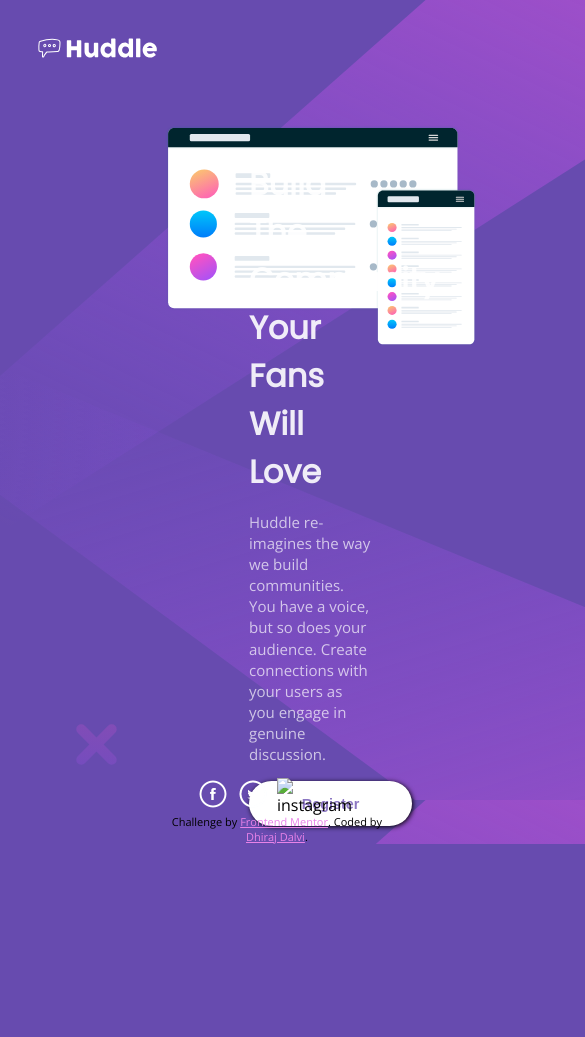
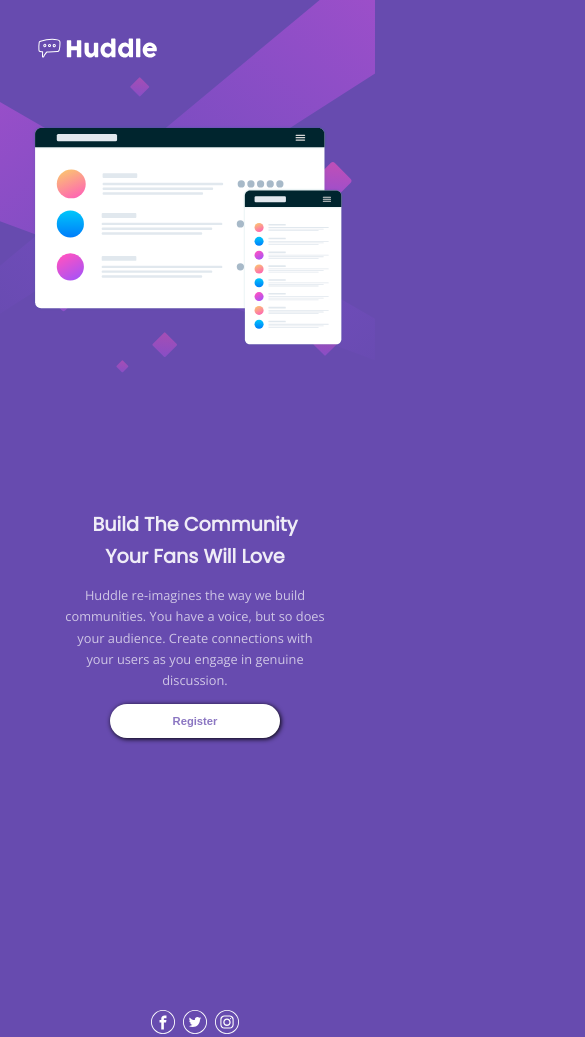
Before and after one commit to dhirajdalvi2001/huddle-landing-page-with-single-introductory-section-master, a plain HTML site: page index.html in a window 390 px wide. Shown: the top 1037 px of the page, 585 px wide, since content can reach past the window. Before the commit the page ends 844 px from the top, so only its background shows below. Drawn offline with nearby package versions, Linux system fonts and the light colour scheme.

Commit message:
final-commit

```diff
--- a/index.html
+++ b/index.html
@@ -25,21 +25,11 @@
         <button>Register</button>
     </div>
   </div>
-  <div class="socials">
-    <div class="facebook">
-      <img src="./images/facebook.png" id="facebook" alt="facebook">
-    </div>
-    <div class="twitter">
-      <img src="./images/twitter.png" id="twitter" alt="twitter">
-    </div>
-    <div class="instagram">
-      <img src="./images/instagram.png" id="instagram" alt="instagram">
-    </div>
+  <div id="socials">
+    <img src="./images/facebook.svg" alt="facebook">
+    <img src="./images/twitter.svg" alt="twitter">
+    <img src="./images/instagram.svg" alt="instagram">
   </div>
-
-
-
-
 
   <footer>
     <p class="attribution">
@@ -47,6 +37,5 @@
       Coded by <a href="https://github.com/dhirajdalvi2001">Dhiraj Dalvi</a>.
     </p>
   </footer>
-  <script src="index.js"></script>
 </body>
 </html>
--- a/index.js
+++ /dev/null
@@ -1,40 +0,0 @@
-var facebook = document.getElementById("facebook");
-facebook.onmouseover = mouseOver;
-facebook.onmouseout = mouseOut;
-
-function mouseOver() {
-    facebook.src = "./images/facebook1.png";
-}
-
-function mouseOut() {
-    facebook.src = "./images/facebook.png";
-}
-
-var twitter = document.getElementById("twitter");
-twitter.onmouseover = tmouseOver;
-twitter.onmouseout = tmouseOut;
-
-function tmouseOver() {
-    twitter.src = "./images/twitter1.png";
-}
-
-function tmouseOut() {
-    twitter.src = "./images/twitter.png";
-}
-
-var instagram = document.getElementById("instagram");
-instagram.onmouseover = commonFucktion(instagram);
-instagram.onmouseout = imouseOut;
-
-function imouseOver() {
-    instagram.src = "./images/instagram1.png";
-}
-
-function imouseOut() {
-    instagram.src = "./images/instagram.png";
-}
-
-function commonFucktion(text) {
-    text.src = `./images/${text}1.png`
-    console.log(text.src);
-}
--- a/styles.css
+++ b/styles.css
@@ -9,6 +9,7 @@
 body {
     background-image: url(./images/bg-desktop.svg);
     background-color: hsl(257, 40%, 49%);
+    background-repeat: no-repeat;
     font-family: 'Open Sans', sans-serif;
     font-weight: 400;
 }
@@ -73,22 +74,24 @@
     color: white;
 }
 
-.socials {
-    width: 10vw;
+#socials {
+    width: 9vw;
     position: absolute;
     right: 158px;
     bottom: 28px;
     display: flex;
+    justify-content: space-between;
 }
 
-.socials img {
+#socials img {
     width: 2rem;
     margin: 0 0.25rem;
+    filter: brightness(0) invert();
 }
 
-.socials img:hover {
-    color: hsl(300, 69%, 71%);
+#socials img:hover {
     cursor: pointer;
+    filter: invert(73%) sepia(24%) saturate(1992%) hue-rotate(229deg) brightness(93%) contrast(96%);
 }
 
 .attribution {
@@ -105,7 +108,7 @@
     left: 42%;
 }
 
-@media (max-width: 600px) and (min-width: 350px) {
+@media (max-width: 600px) and (min-width: 300px) {
     .logo img {
         margin: 2rem;
         width: 8rem;
@@ -114,13 +117,64 @@
     body {
         display: flex;
         flex-wrap: wrap;
+        background-image: url(./images/bg-mobile.svg);
+    }
+
+    .main-container {
+        display: flex;
+        flex-wrap: wrap;
     }
 
     .illustration-mockups {
         width: 100vw;
+        height:36vh;
+        margin-top: 0.5rem;
     }
 
     .illustration-mockups img{
+        margin: 1rem 2rem;
         width: 80vw;
     }
+
+    .content {
+        width: 100vw;
+        height: 70vh;
+    }
+
+    .content h1 {
+        margin: 6rem auto 0;
+        font-size: 1.2rem;
+        text-align: center;
+        line-height: 2rem;
+    }
+
+    .content p {
+        margin: 0.8rem auto;
+        font-size: 0.8rem;
+        text-align: center;
+    }
+
+    button {
+        margin: 0.8rem auto;
+        padding: 0.7rem 3.9rem;
+        font-size: 0.7rem;
+        display: flex;
+        justify-content: center;
+    }
+
+    #socials {
+        position: inherit;
+        margin: 0.4rem auto;
+        width: 100vw;
+        justify-content: center;
+    }
+
+    #socials img {
+        width: 1.5rem;
+    }
+
+    footer {
+        position: inherit;
+        margin: auto;
+    }
 }
```
Also changed, not shown: images/facebook.png (deleted), images/facebook.svg (added), images/facebook1.png (deleted), images/instagram.png (deleted), images/instagram.svg (added), images/instagram1.png (deleted), images/twitter.png (deleted), images/twitter.svg (added), images/twitter1.png (deleted).
